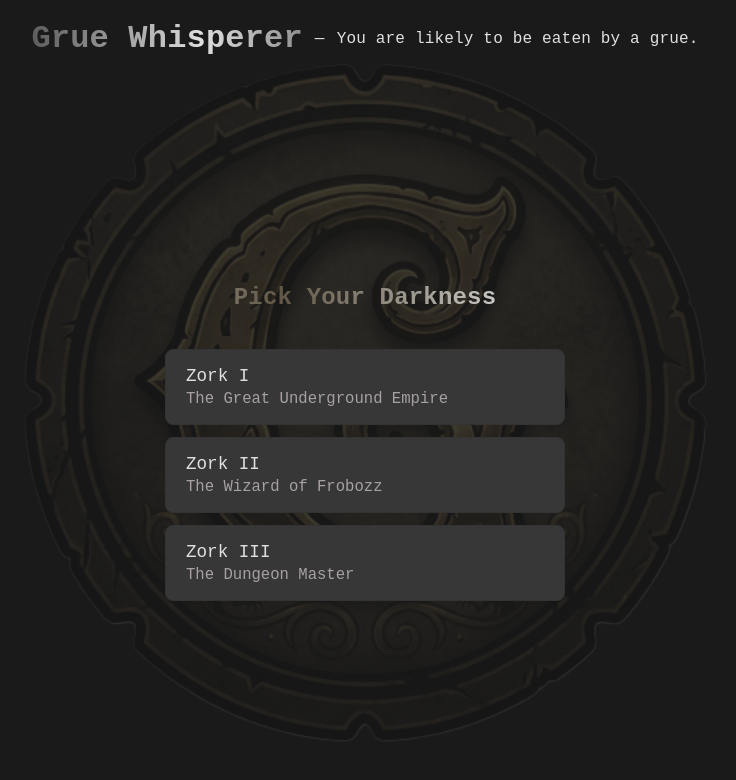
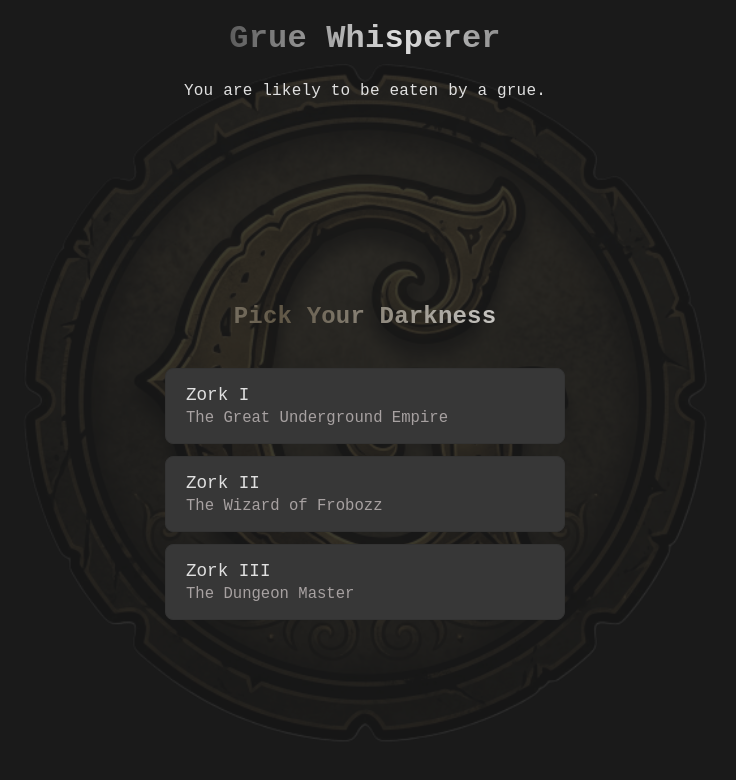
Before and after one commit to jeffnyman/grue-whisperer, a React (Vite) app: page / in a window 1280 px wide. Shown: the top 780 px of the page, without its empty margins (275-1011 px from the left). Built offline with nearby package versions, Linux system fonts and the light colour scheme; the HTML template or start-up script is replaced by a standard one.

Commit message:
chore: update display for header

```diff
--- a/src/App.css
+++ b/src/App.css
@@ -35,11 +35,16 @@
 
 header {
   display: flex;
+  flex-direction: column;
   align-items: center;
   justify-content: center;
   gap: var(--spacing-md);
   padding: var(--spacing-md) var(--spacing-xl);
   flex-shrink: 0;
+
+  &.game-active {
+    flex-direction: row;
+  }
 
   h1 a {
     color: var(--color-text);
@@ -60,7 +65,7 @@
     animation: heading-shimmer 8s linear infinite;
   }
 
-  p::before {
+  &.game-active p::before {
     content: "—";
     margin-right: var(--spacing-md);
   }
--- a/src/App.tsx
+++ b/src/App.tsx
@@ -74,7 +74,7 @@
 
   return (
     <div className="app">
-      <header>
+      <header className={gameSelected ? "game-active" : undefined}>
         <h1 className={gameSelected ? undefined : "shimmer"}>
           <a
             href="/"
```
